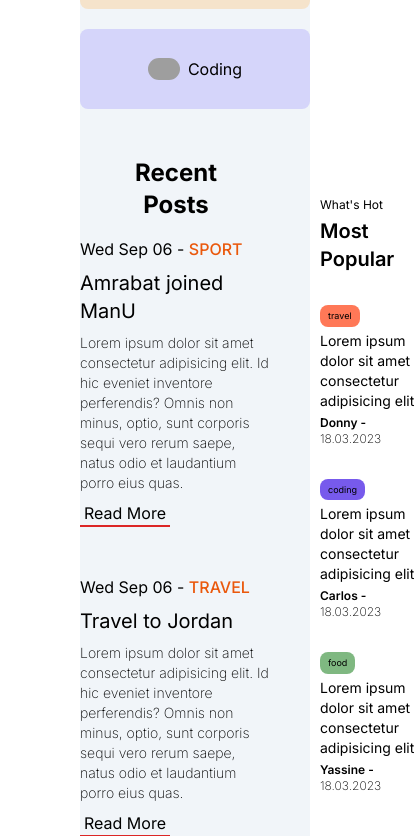
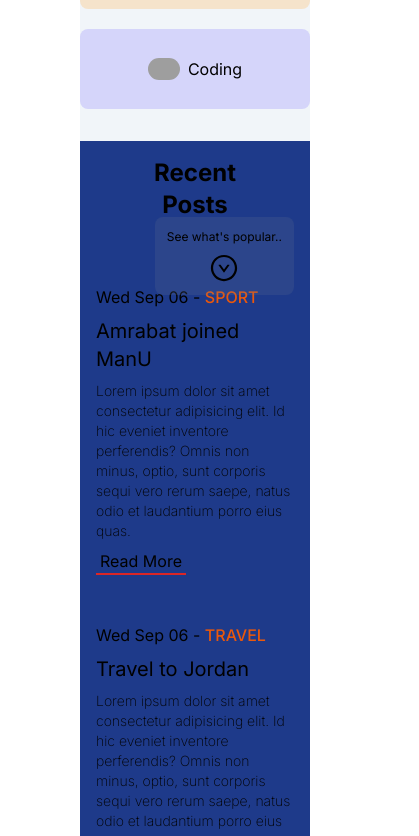
Before and after one commit to walidwazini/nextjs_dablogg, a Next.js app: page / in a window 390 px wide. Shown: the part 1575-2411 px from the top of the page, 419 px wide, since content can reach past the window. Built offline with nearby package versions, Linux system fonts and the light colour scheme; grey boxes are pictures that could not be loaded.

Commit message:
useRef scroll button

```diff
--- a/src/app/page.js
+++ b/src/app/page.js
@@ -1,3 +1,5 @@
+"use client"
+
 import Image from 'next/image'
 import Link from 'next/link'
 
@@ -5,17 +7,27 @@ import Featured from '@/components/Featured'
 import CategoryList from '@/components/CategoryList'
 import CardList from '@/components/CardList'
 import Menu from '@/components/Menu'
+import { useRef } from 'react'
 
 
-export default function Home() {
+const Home = () => {
+
+  const divRef = useRef()
+
+  const scrollClick = () => {
+    divRef.current.scrollIntoView({ behavior: 'smooth' })
+  }
+
   return (
     <div className=' bg-slate-100 dark:bg-blue-500 dark:bg-opacity-30 min-h-screen' >
       <Featured />
       <CategoryList />
-      <div className='flex gap-12 mt-8 ' >
-        <CardList />
-        <Menu />
+      <div className='flex flex-col lg:flex-row gap-12 mt-8 ' >
+        <CardList clickHandler={scrollClick}  />
+        <Menu menuRef={divRef} />
       </div>
     </div>
   )
 }
+
+export default Home
--- a/src/components/CardList.jsx
+++ b/src/components/CardList.jsx
@@ -1,4 +1,8 @@
+"use client"
+
 import React from 'react'
+import { AiOutlineDownCircle } from 'react-icons/ai'
+
 import Card from './Card'
 import Pagination from './Pagination'
 
@@ -26,11 +30,19 @@ const dummyPosts = [
   },
 ]
 
-const CardList = () => {
+const CardList = ({ cardRef, clickHandler }) => {
   return (
-    <div className='basis-2/3' >
+    <div  className='basis-2/3 bg-blue-900 px-4 ' >
       <h1 className='mx-12 my-4 text-center md:text-start font-bold text-2xl' >Recent Posts</h1>
-      <div>  {/* style.posts  */}
+      <div className='relative' >
+        <div className='md:hidden absolute bg-slate-500 bg-opacity-20 z-50 -top-5 right-0 p-3 rounded-lg flex flex-col items-center gap-2 ' >
+          <div className='text-xs' >See what's popular..</div>
+          <button onClick={clickHandler} className='hover:text-blue-600' >
+            <AiOutlineDownCircle size={30} />
+          </button>
+        </div>
+      </div>
+      <div className='mt-16' >  {/* style.posts  */}
         {dummyPosts.map((item, i) => (
           <Card
             key={i}
--- a/src/components/CategoryList.jsx
+++ b/src/components/CategoryList.jsx
@@ -18,7 +18,7 @@ const CategoryList = () => {
       <div className="flex flex-wrap justify-between gap-5 " >
         {dummyData.map((item, i) => (
           <Link
-            href={'/blog?cat=style'} key={item.name}
+            href={'/blog?cat=style'} key={i}
             className={`flex items-center gap-2 w-full md:w-[45%] lg:w-1/4 xl:w-1/6 h-20 justify-center rounded-lg`}
             style={{ backgroundColor: item.bgColor }}
           >
--- a/src/components/Menu.jsx
+++ b/src/components/Menu.jsx
@@ -18,10 +18,10 @@ const menuLinks = [
   { title: 'coding', color: '#5e4fff31' },
 ]
 
-const Menu = () => {
+const Menu = ({ menuRef }) => {
   return (
     <div className='basis-1/3 mt-14  ' >
-      <h2 className='text-xs mb-1' >What's Hot</h2>
+      <h2 ref={menuRef} className='text-xs mb-1' >What's Hot</h2>
       <h1 className='text-xl font-semibold text-black dark:text-slate-400 ' >
         Most Popular
       </h1>
```
